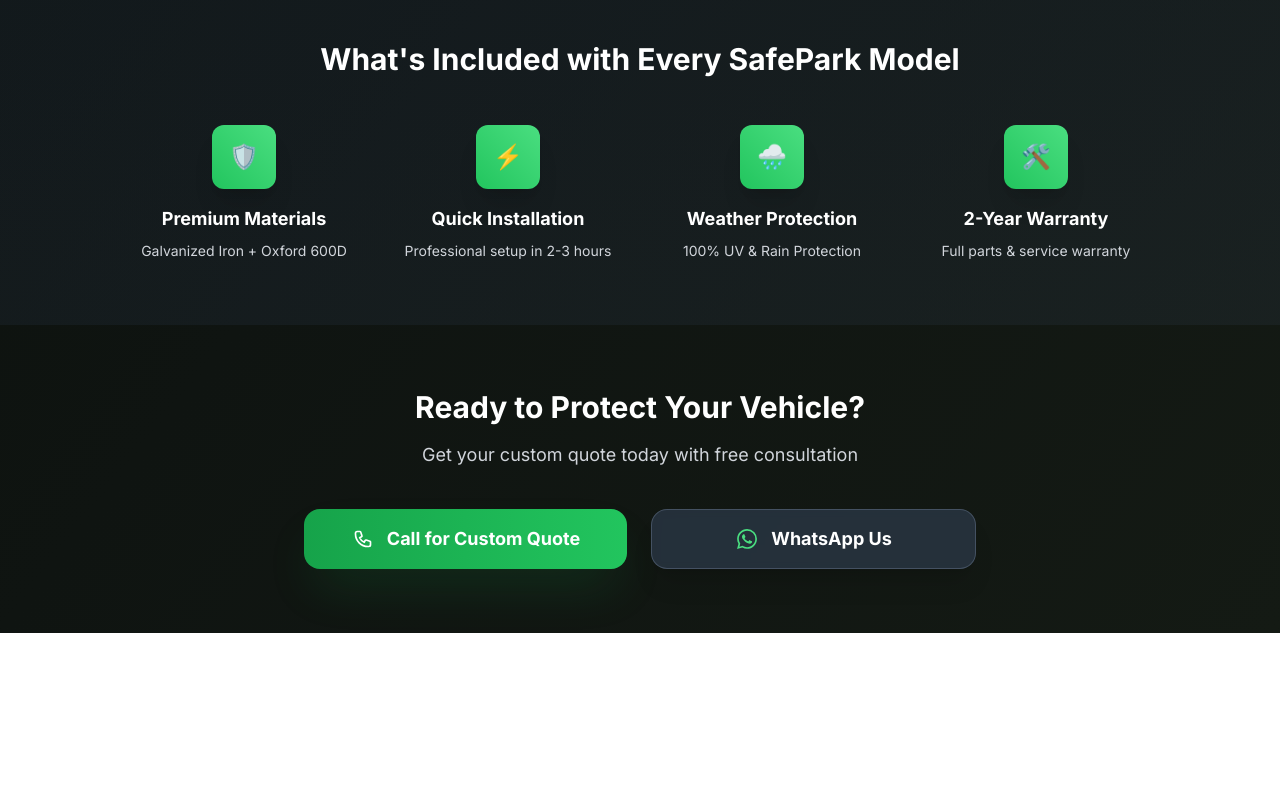
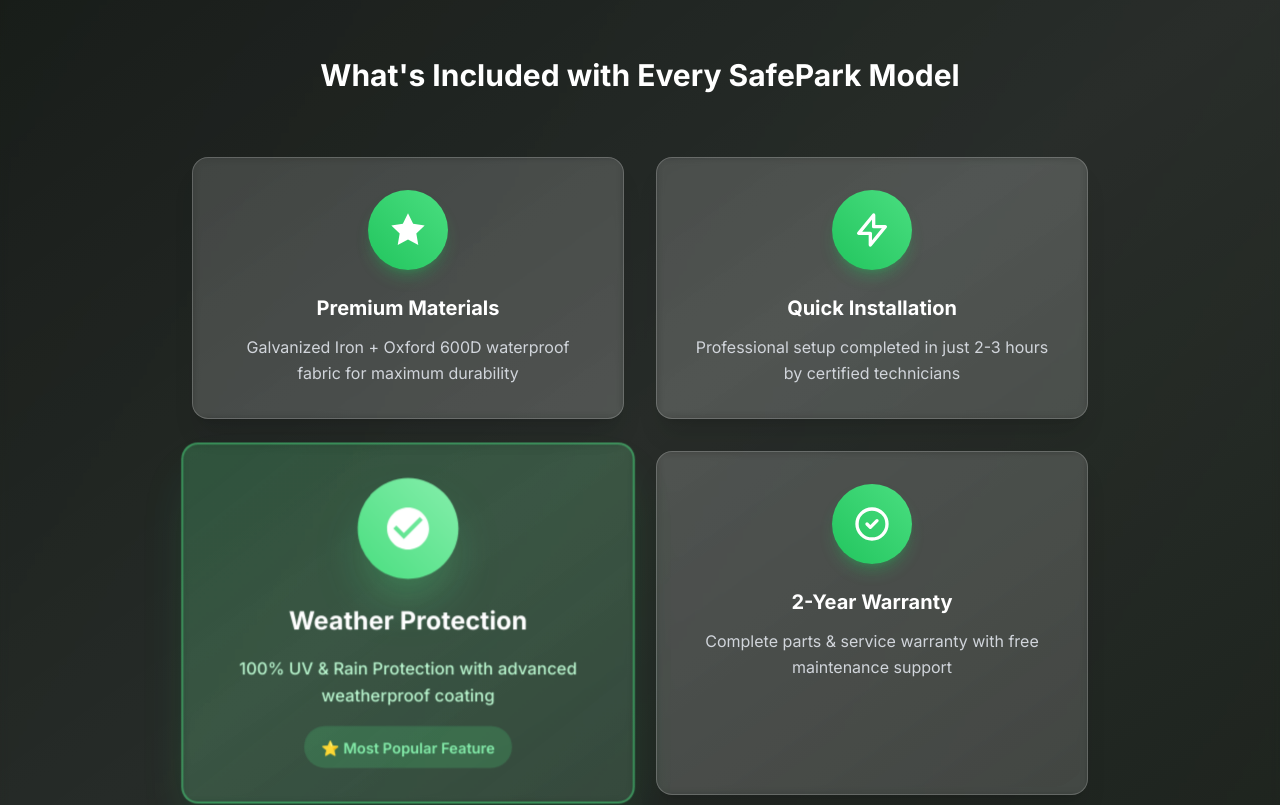
Before and after one commit to skillmates07-stack/safepark-website, a Next.js app: page /pricing in a window 1280 px wide. Shown: the part 1080-1885 px from the top of the page. Before the commit the page ends 1713 px from the top, so only its background shows below. Built offline with nearby package versions, Linux system fonts and the light colour scheme.

Commit message:
Update page.tsx

```diff
--- a/src/app/pricing/page.tsx
+++ b/src/app/pricing/page.tsx
@@ -165,25 +165,58 @@ export default function PricingPage() {
         </div>
       </section>
 
-      {/* FEATURES SECTION */}
-      <section className="px-4 lg:px-8 py-16 bg-gradient-to-br from-slate-800/30 to-slate-700/20">
-        <div className="max-w-5xl mx-auto text-center">
-          <h2 className="text-3xl font-bold text-white mb-12">What's Included with Every SafePark Model</h2>
-          <div className="grid grid-cols-2 md:grid-cols-4 gap-8">
-            {[
-              { icon: "🛡️", title: "Premium Materials", desc: "Galvanized Iron + Oxford 600D" },
-              { icon: "⚡", title: "Quick Installation", desc: "Professional setup in 2-3 hours" },
-              { icon: "🌧️", title: "Weather Protection", desc: "100% UV & Rain Protection" },
-              { icon: "🛠️", title: "2-Year Warranty", desc: "Full parts & service warranty" }
-            ].map((feature, idx) => (
-              <div key={idx} className="text-center">
-                <div className="w-16 h-16 bg-gradient-to-tr from-green-500 to-green-400 rounded-xl flex items-center justify-center mb-4 mx-auto shadow-xl">
-                  <span className="text-2xl">{feature.icon}</span>
-                </div>
-                <h3 className="text-white font-bold text-lg mb-2">{feature.title}</h3>
-                <p className="text-gray-300 text-sm">{feature.desc}</p>
+      {/* ENHANCED FEATURES SECTION - 2x2 GRID WITH POLISHED DESIGN */}
+      <section className="px-4 lg:px-8 py-20 bg-gradient-to-br from-gray-50/5 via-white/10 to-gray-100/5 backdrop-blur-sm">
+        <div className="max-w-4xl mx-auto">
+          <h2 className="text-3xl font-bold text-white mb-16 text-center">What's Included with Every SafePark Model</h2>
+
+          <div className="grid grid-cols-2 gap-8">
+            {/* Premium Materials Card */}
+            <div className="group flex flex-col items-center p-8 rounded-2xl bg-white/10 backdrop-blur-sm border border-white/20 shadow-xl hover:shadow-2xl transition-all duration-300 hover:scale-[1.02]">
+              <div className="w-20 h-20 bg-gradient-to-tr from-green-500 to-green-400 rounded-full flex items-center justify-center mb-6 shadow-lg shadow-green-500/30 group-hover:shadow-green-500/40 transition-all duration-300">
+                <svg className="w-10 h-10 text-white" fill="currentColor" viewBox="0 0 24 24">
+                  <path d="M12 2l3.09 6.26L22 9.27l-5 4.87 1.18 6.88L12 17.77l-6.18 3.25L7 14.14 2 9.27l6.91-1.01L12 2z"/>
+                </svg>
               </div>
-            ))}
+              <h3 className="text-xl font-bold text-white mb-3 text-center">Premium Materials</h3>
+              <p className="text-gray-300 text-center leading-relaxed">Galvanized Iron + Oxford 600D waterproof fabric for maximum durability</p>
+            </div>
+
+            {/* Quick Installation Card */}
+            <div className="group flex flex-col items-center p-8 rounded-2xl bg-white/10 backdrop-blur-sm border border-white/20 shadow-xl hover:shadow-2xl transition-all duration-300 hover:scale-[1.02]">
+              <div className="w-20 h-20 bg-gradient-to-tr from-green-500 to-green-400 rounded-full flex items-center justify-center mb-6 shadow-lg shadow-green-500/30 group-hover:shadow-green-500/40 transition-all duration-300">
+                <svg className="w-10 h-10 text-white" fill="none" stroke="currentColor" viewBox="0 0 24 24">
+                  <path strokeLinecap="round" strokeLinejoin="round" strokeWidth="2" d="M13 10V3L4 14h7v7l9-11h-7z" />
+                </svg>
+              </div>
+              <h3 className="text-xl font-bold text-white mb-3 text-center">Quick Installation</h3>
+              <p className="text-gray-300 text-center leading-relaxed">Professional setup completed in just 2-3 hours by certified technicians</p>
+            </div>
+
+            {/* Weather Protection Card - HIGHLIGHTED */}
+            <div className="group flex flex-col items-center p-8 rounded-2xl bg-gradient-to-br from-green-500/20 to-green-400/10 backdrop-blur-sm border-2 border-green-400/50 shadow-2xl shadow-green-500/20 scale-105 transition-all duration-300 hover:scale-110">
+              <div className="w-24 h-24 bg-gradient-to-tr from-green-400 to-green-300 rounded-full flex items-center justify-center mb-6 shadow-2xl shadow-green-400/40">
+                <svg className="w-12 h-12 text-white" fill="currentColor" viewBox="0 0 24 24">
+                  <path d="M12 2C6.48 2 2 6.48 2 12s4.48 10 10 10 10-4.48 10-10S17.52 2 12 2zm-2 15l-5-5 1.41-1.41L10 14.17l7.59-7.59L19 8l-9 9z"/>
+                </svg>
+              </div>
+              <h3 className="text-2xl font-bold text-white mb-4 text-center">Weather Protection</h3>
+              <p className="text-green-200 text-center leading-relaxed font-medium">100% UV & Rain Protection with advanced weatherproof coating</p>
+              <div className="mt-4 px-4 py-2 bg-green-400/20 rounded-full">
+                <span className="text-green-300 text-sm font-semibold">⭐ Most Popular Feature</span>
+              </div>
+            </div>
+
+            {/* 2-Year Warranty Card */}
+            <div className="group flex flex-col items-center p-8 rounded-2xl bg-white/10 backdrop-blur-sm border border-white/20 shadow-xl hover:shadow-2xl transition-all duration-300 hover:scale-[1.02]">
+              <div className="w-20 h-20 bg-gradient-to-tr from-green-500 to-green-400 rounded-full flex items-center justify-center mb-6 shadow-lg shadow-green-500/30 group-hover:shadow-green-500/40 transition-all duration-300">
+                <svg className="w-10 h-10 text-white" fill="none" stroke="currentColor" viewBox="0 0 24 24">
+                  <path strokeLinecap="round" strokeLinejoin="round" strokeWidth="2" d="M9 12l2 2 4-4m6 2a9 9 0 11-18 0 9 9 0 0118 0z" />
+                </svg>
+              </div>
+              <h3 className="text-xl font-bold text-white mb-3 text-center">2-Year Warranty</h3>
+              <p className="text-gray-300 text-center leading-relaxed">Complete parts & service warranty with free maintenance support</p>
+            </div>
           </div>
         </div>
       </section>
```
